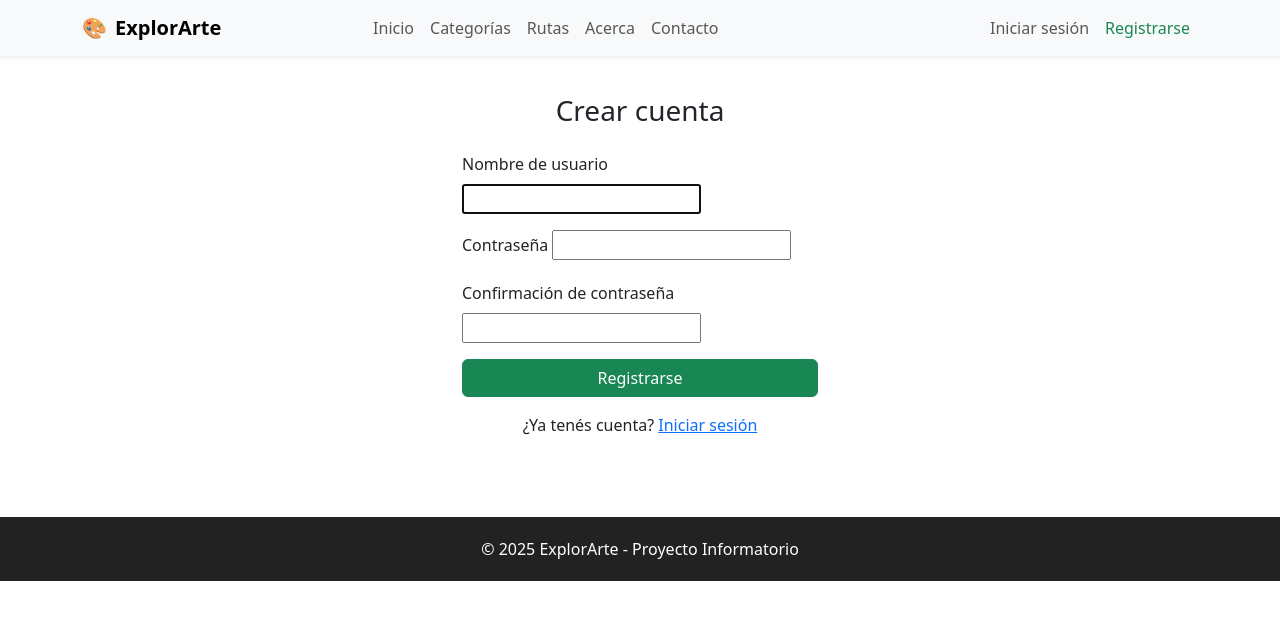
After one commit to CamiloD2212/ExplorArte-Informatorio2025, a Django app: page /register/ in a window 1280 px wide. The commit adds this page. Shown: the top 620 px of the page. Run offline with Django 5.2, Linux system fonts and the light colour scheme.

Commit message:
Login y Register

```diff
--- a/ExplorArte/ExplorArte/settings.py
+++ b/ExplorArte/ExplorArte/settings.py
@@ -66,7 +66,7 @@ TEMPLATES = [
     {
         'BACKEND': 'django.template.backends.django.DjangoTemplates',
         'DIRS': [
-            BASE_DIR / 'Templates',   # <---- ACA
+            BASE_DIR / 'templates',
         ],
         'APP_DIRS': True,
         'OPTIONS': {
@@ -160,3 +160,5 @@ LEAFLET_CONFIG = {
 
 MEDIA_URL = '/media/'
 MEDIA_ROOT = os.path.join(BASE_DIR, 'media')
+LOGIN_REDIRECT_URL = 'arte:index'
+LOGOUT_REDIRECT_URL = 'arte:index'
--- a/ExplorArte/ExplorArte/urls.py
+++ b/ExplorArte/ExplorArte/urls.py
@@ -2,11 +2,19 @@ from django.contrib import admin
 from django.urls import path, include
 from django.conf import settings
 from django.conf.urls.static import static
+from django.contrib.auth import views as auth_views
+from apps.usuarios.views import registrar_usuario
 
 urlpatterns = [
     path('admin/', admin.site.urls),
-    # las urls de la app arte
+
+    # URLs de la app arte
     path('', include('apps.arte.urls', namespace='arte')),
+
+    # LOGIN y LOGOUT
+    path('login/', auth_views.LoginView.as_view(template_name='usuarios/login.html'), name='login'),
+    path('logout/', auth_views.LogoutView.as_view(), name='logout'),
+    path('register/', registrar_usuario, name='register'),
 ]
 
 if settings.DEBUG:
--- a/ExplorArte/apps/usuarios/views.py
+++ b/ExplorArte/apps/usuarios/views.py
@@ -1,18 +1,15 @@
-from django.shortcuts import render
-from django.contrib.auth.models import Group
-from django.contrib.auth import login
 from django.shortcuts import render, redirect
-from .forms import RegistroForm
+from django.contrib.auth.forms import UserCreationForm
+from django.contrib import messages
 
 def registrar_usuario(request):
-    if request.method == "POST":
-        form = RegistroForm(request.POST)
+    if request.method == 'POST':
+        form = UserCreationForm(request.POST)
         if form.is_valid():
-            usuario = form.save()
-            grupo = Group.objects.get(name="Miembro")
-            usuario.groups.add(grupo)
-            login(request, usuario)
-            return redirect('home')
+            form.save()
+            messages.success(request, "¡Tu cuenta fue creada con éxito!")
+            return redirect('login')
     else:
-        form = RegistroForm()
-    return render(request, "usuarios/registro.html", {"form": form})
+        form = UserCreationForm()
+
+    return render(request, 'usuarios/registro.html', {'form': form})
--- a/ExplorArte/templates/base.html
+++ b/ExplorArte/templates/base.html
@@ -36,6 +36,27 @@
             <li class="nav-item"><a class="nav-link" href="{% url 'arte:acerca' %}">Acerca</a></li>
             <li class="nav-item"><a class="nav-link" href="{% url 'arte:contacto' %}">Contacto</a></li>
           </ul>
+          <ul class="navbar-nav ms-auto">
+            {% if user.is_authenticated %}
+              <li class="nav-item">
+                <a class="nav-link" href="#">👤 {{ user.username }}</a>
+              </li>
+              <form method="post" action="{% url 'logout' %}">
+                  {% csrf_token %}
+                  <button type="submit" class="btn btn-link nav-link text-danger" style="display:inline; padding:0;">
+                      Cerrar sesión
+                  </button>
+              </form>
+
+            {% else %}
+                  <li class="nav-item">
+                      <a class="nav-link" href="{% url 'login' %}">Iniciar sesión</a>
+                  </li>
+                  <li class="nav-item">
+                      <a class="nav-link text-success" href="{% url 'register' %}">Registrarse</a>
+                  </li>
+            {% endif %}
+          </ul>
         </div>
       </div>
     </nav>
--- /dev/null
+++ b/ExplorArte/templates/usuarios/registro.html
@@ -0,0 +1,32 @@
+{% extends 'base.html' %}
+
+{% block content %}
+<div class="row justify-content-center">
+    <div class="col-md-4">
+
+        <h3 class="text-center mb-4">Crear cuenta</h3>
+
+        <form method="post">
+            {% csrf_token %}
+
+            {{ form.non_field_errors }}
+
+            {% for field in form %}
+                <div class="mb-3">
+                    <label class="form-label">{{ field.label }}</label>
+                    {{ field }}
+                    <div class="text-danger small">{{ field.errors }}</div>
+                </div>
+            {% endfor %}
+
+            <button type="submit" class="btn btn-success w-100">Registrarse</button>
+        </form>
+
+        <p class="mt-3 text-center">
+            ¿Ya tenés cuenta?
+            <a href="{% url 'login' %}">Iniciar sesión</a>
+        </p>
+
+    </div>
+</div>
+{% endblock %}
```
Also changed, not shown: ExplorArte/apps/usuarios/urls.py (added, +8 -0 lines), ExplorArte/templates/usuarios/login.html (added, +30 -0 lines).
